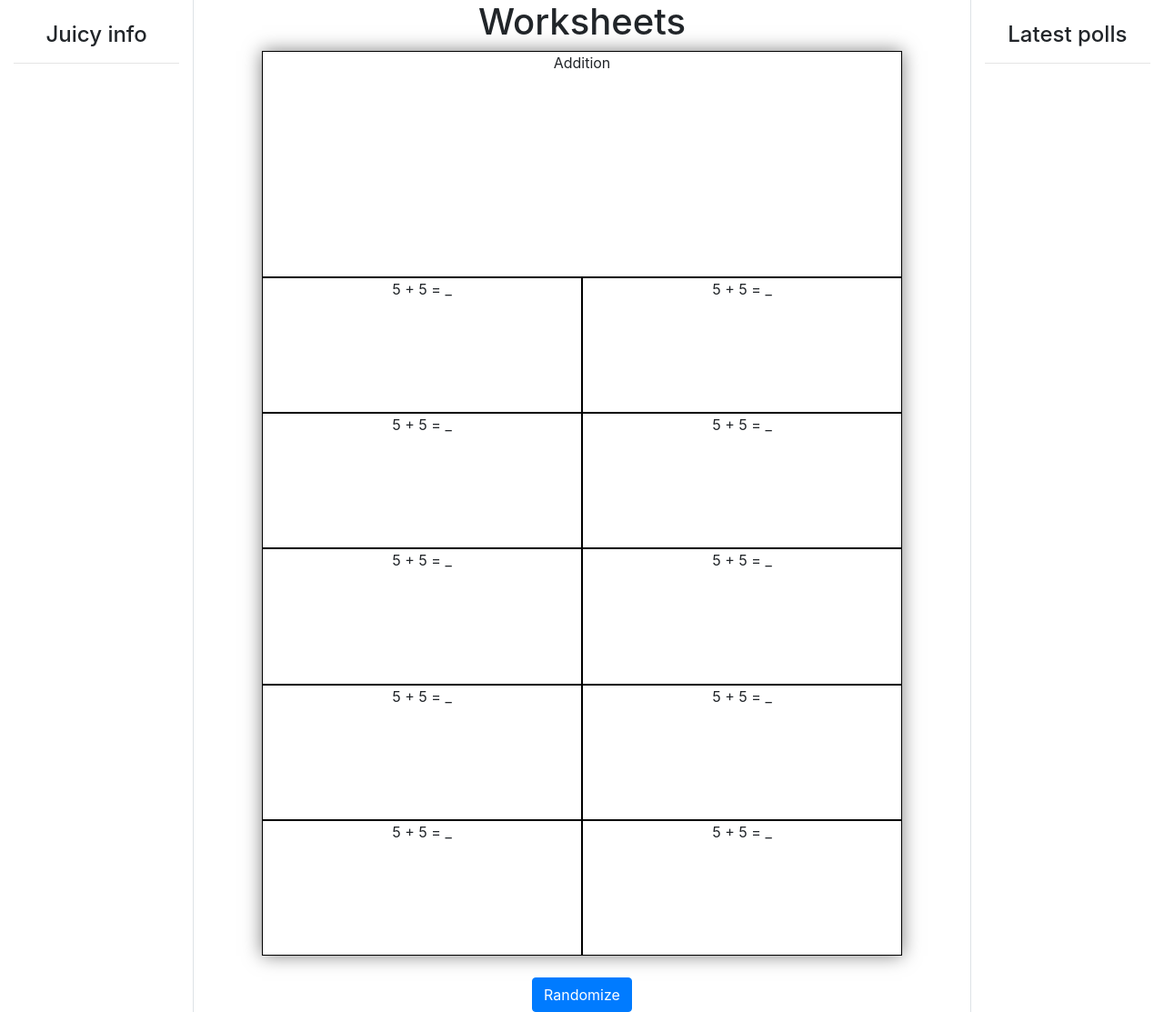
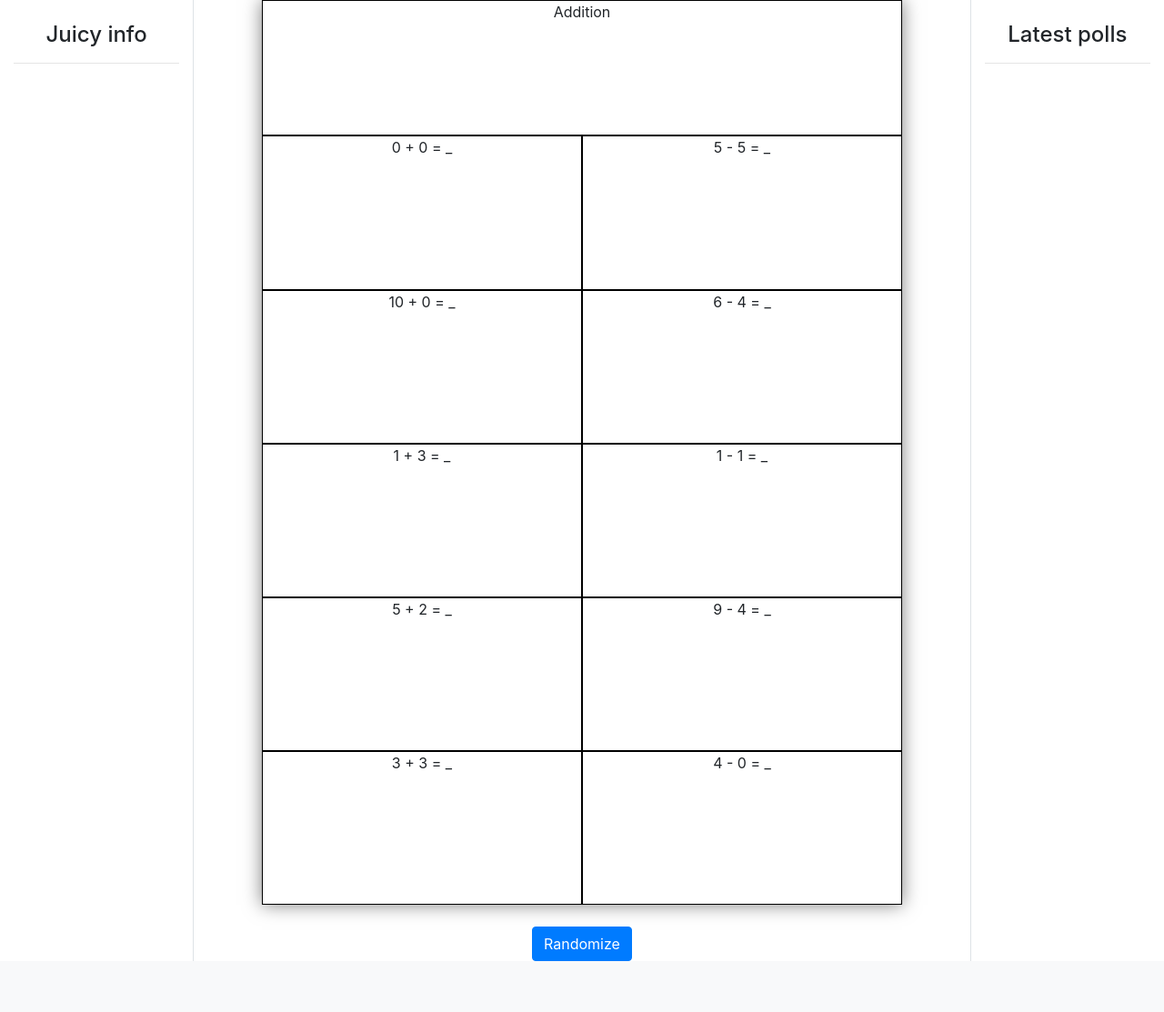
Before and after one commit to timbearcity/randall, a Django app: page /randomizers/worksheets/ in a window 1280 px wide. Shown: the part 66-1179 px from the top of the page at 91% size. After the commit the page ends 1123 px from the top, so only its background shows below. Run offline with Django 3.2, Linux system fonts and the light colour scheme; some libraries are stand-ins or nearby versions.

Commit message:
Add logic to populate worksheet
Javascript to generate random addition and subtraction problems for
children.

```diff
--- a/randomizers/static/randomizers/script.js
+++ b/randomizers/static/randomizers/script.js
@@ -1,6 +1,19 @@
-var randomize = document.querySelector('#randomize');
-var sheet = document.querySelector('.sheet');
+const randomize = document.querySelector('#randomize');
+const cols = document.querySelectorAll('.col-body');
+var flag = true;
 
-randomize.addEventListener('click',function(){
-  sheet.textContent = Math.random(0, 10);
-})
+function populate() {
+  cols.forEach(function(col) {
+    num1 = Math.floor(Math.random() * Math.floor(11));
+    num2 = Math.floor(Math.random() * Math.floor(11));
+    if (flag) {
+      col.innerHTML = num1 + " + " + num2 + " = _";
+    } else {
+      col.innerHTML = Math.max(num1, num2) + " - " + Math.min(num1, num2) + " = _";
+    }
+    flag = !flag;
+  });
+};
+
+window.addEventListener('load', populate);
+randomize.addEventListener('click', populate);
--- a/randomizers/static/randomizers/style.css
+++ b/randomizers/static/randomizers/style.css
@@ -2,7 +2,7 @@ main {
   text-align: center;
 }
 
-.sheet {
+#sheet {
   width: 90vw;
   height: 127.26vw;
   box-shadow: 0 0 0.5cm rgba(0, 0, 0, 0.5);
@@ -10,18 +10,18 @@ main {
 }
 
 @media (min-width: 992px) {
-  .sheet {
+  #sheet {
     width: 55vw;
     height: 77.77vw;
   }
 }
 
 .row {
-  height: 15%;
+  height: 17%;
 }
 
-.pageHead {
-  height: 25%;
+#pageHead {
+  height: 15%;
 }
 
 .col {
--- a/randomizers/templates/randomizers/worksheet.html
+++ b/randomizers/templates/randomizers/worksheet.html
@@ -2,30 +2,29 @@
 {% load static %}
 {% block link %}<link rel="stylesheet" href="{% static 'randomizers/style.css' %}">{% endblock %}
 {% block content %}
-<h1>Worksheets</h1>
-<div class="container sheet">
-  <div class="row pageHead">
+<div class="container" id="sheet">
+  <div class="row" id="pageHead">
     <div class="col">Addition</div>
   </div>
   <div class="row">
-    <div class="col">5 + 5 = _</div>
-    <div class="col">5 + 5 = _</div>
+    <div class="col col-body"></div>
+    <div class="col col-body"></div>
   </div>
   <div class="row">
-    <div class="col">5 + 5 = _</div>
-    <div class="col">5 + 5 = _</div>
+    <div class="col col-body"></div>
+    <div class="col col-body"></div>
   </div>
   <div class="row">
-    <div class="col">5 + 5 = _</div>
-    <div class="col">5 + 5 = _</div>
+    <div class="col col-body"></div>
+    <div class="col col-body"></div>
   </div>
   <div class="row">
-    <div class="col">5 + 5 = _</div>
-    <div class="col">5 + 5 = _</div>
+    <div class="col col-body"></div>
+    <div class="col col-body"></div>
   </div>
   <div class="row">
-    <div class="col">5 + 5 = _</div>
-    <div class="col">5 + 5 = _</div>
+    <div class="col col-body"></div>
+    <div class="col col-body"></div>
   </div>
 </div>
 <button class="btn btn-primary mt-4" id="randomize">Randomize</button>
```
